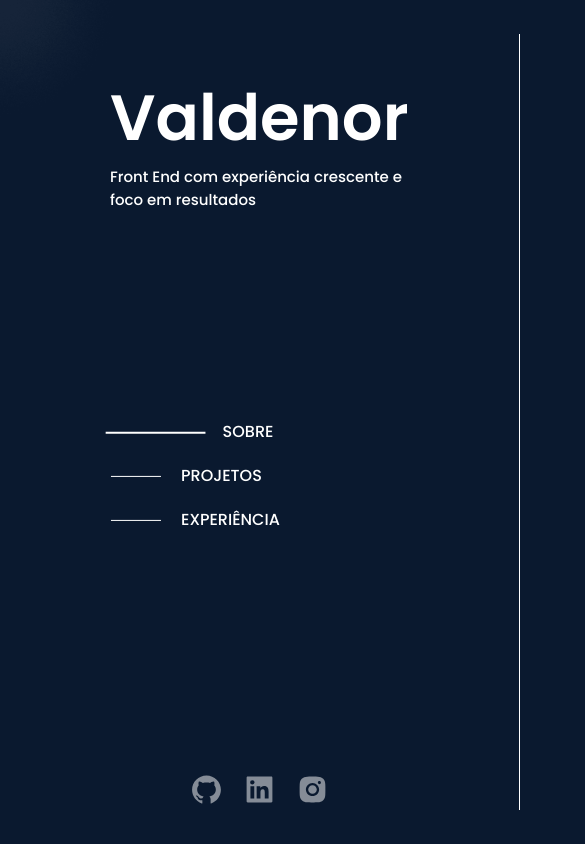
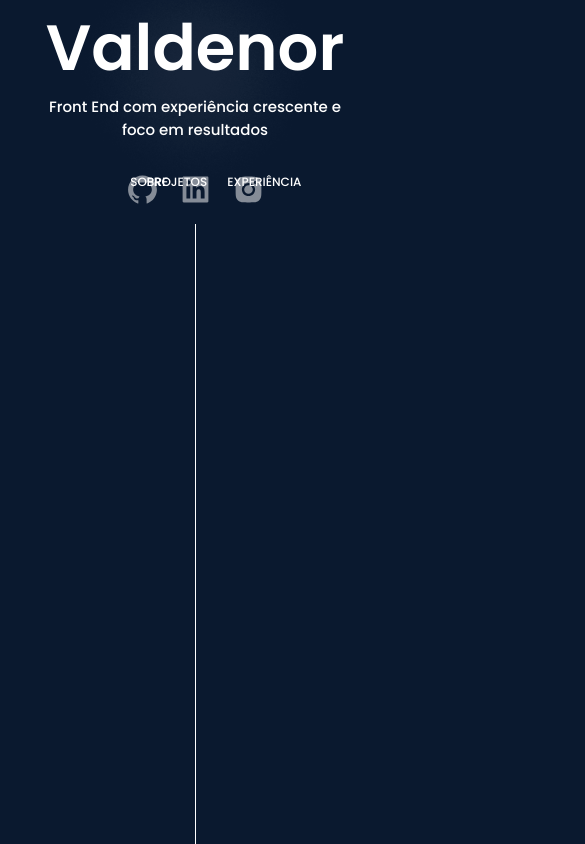
Before and after one commit to srnerdoso/meu-portifolio, a Next.js app: page / in a window 390 px wide. Shown: the top 844 px of the page, 585 px wide, since content can reach past the window. Built offline with nearby package versions, Linux system fonts and the light colour scheme.

Commit message:
Header feat responsivity

```diff
--- a/src/app/_components/Ligth.tsx
+++ b/src/app/_components/Ligth.tsx
@@ -1,18 +1,34 @@
 import NextImage from "next/image";
 import { useEffect, useRef } from "react";
 
-export default function Light() {
+interface LigthProps {
+  titleRef: React.RefObject<HTMLDivElement | null>;
+}
+
+export default function Light({ titleRef }: LigthProps) {
   const lightRef = useRef<HTMLImageElement>(null);
-  const target = useRef({ x: 0, y: 0 });
+  const target = useRef({ x: 300, y: 300 });
   const pos = useRef({ x: 0, y: 0 });
 
+  if (titleRef.current) {
+    const rect = titleRef.current.getBoundingClientRect();
+    target.current.x = rect.left + rect.width / 2;
+    target.current.y = rect.top + rect.height / 2;
+  }
+
   useEffect(() => {
-    const handleMouseMove = (e: MouseEvent) => {
-      target.current.x = e.clientX;
-      target.current.y = e.clientY;
+    const handleMouseMove = (e: MouseEvent | TouchEvent) => {
+      if (e instanceof TouchEvent) {
+        target.current.x = e.touches[0].clientX;
+        target.current.y = e.touches[0].clientY;
+      } else {
+        target.current.x = e.clientX;
+        target.current.y = e.clientY;
+      }
     };
 
     window.addEventListener("mousemove", handleMouseMove);
+    window.addEventListener("touchmove", handleMouseMove);
 
     const updatePosition = () => {
       pos.current.x += (target.current.x - pos.current.x) * 0.1;
--- a/src/app/_components/Ul.tsx
+++ b/src/app/_components/Ul.tsx
@@ -52,7 +52,7 @@ export default function Ul({
               height={index === activeIndex ? 2 : 1}
               src={`/images/svg/line1.svg`}
               priority
-              className="w-auto h-auto"
+              className="w-auto h-auto max-xl:hidden"
               style={{
                 transform:
                   index === activeIndex
--- a/src/app/page.tsx
+++ b/src/app/page.tsx
@@ -17,11 +17,15 @@ export default function Home() {
   const projectRef = useRef<SectionsRef>(null);
   const experienceRef = useRef<SectionsRef>(null);
 
+  const headerRef = useRef<HTMLDivElement>(null);
+
   const ulRef = useRef<HTMLLIElement[]>([]);
 
   const [isVisible, setIsVisible] = useState<
     Record<"about" | "projects" | "experience", boolean>
   >({ about: true, projects: false, experience: false });
+
+  const headerHeight = window.innerWidth;
 
   useEffect(() => {
     const observerToggle = (ref: React.RefObject<HTMLDivElement | null>) => {
@@ -60,21 +64,36 @@ export default function Home() {
 
   return (
     <>
-      <Ligth />
-      <div id="container" className="relative flex flex-row max-w-7xl m-auto">
-        <header className="sticky top-0 max-w-[537px] h-screen px-[110px] py-[70px] flex flex-col justify-between items-start">
-          <div id="title" className="flex flex-col max-w-[317px]">
-            <h1 className="text-[64px] font-semibold">Valdenor</h1>
-            <p className="text-[15px] font-medium">
+      <Ligth titleRef={headerRef} />
+      <div
+        id="container"
+        className="relative flex flex-row max-w-7xl m-auto max-xl:flex-col max-xl:w-full"
+      >
+        <div
+          id="header-container"
+          className={`flex m-auto max-xl:h-[${headerHeight}px]`}
+        >
+          <header className="sticky top-0 max-w-[537px] h-screen px-[110px] py-[70px] flex flex-col justify-between items-start max-xl:p-0 max-xl:static max-xl:w-full max-xl:h-full max-xl:justify-center">
+            <div
+              ref={headerRef}
+              id="title"
+              className="flex flex-col max-w-[317px] mt-auto"
+            >
+              <h1 className="text-[64px] text-center font-semibold">
+                Valdenor
+              </h1>
+              <p className="text-[15px] font-medium max-xl:text-center">
                 Front End com experiência crescente e foco em resultados
               </p>
             </div>
-          <nav className="relative">
+            <nav className="relative max-xl:static max-xl:w-full max-xl:order-3 mt-auto">
               <Ul
                 elementChildren={["Sobre", "Projetos", "Experiência"]}
-              className="uppercase font-medium flex flex-col gap-5 cursor-pointer select-none"
+                className="uppercase font-medium flex flex-col gap-5 cursor-pointer select-none max-xl:flex-row max-xl:text-xs max-xl:justify-center"
                 ulRef={ulRef}
-              activeIndex={Object.values(isVisible).findIndex((value) => value)}
+                activeIndex={Object.values(isVisible).findIndex(
+                  (value) => value
+                )}
               />
             </nav>
             <Anchor
@@ -91,12 +110,15 @@ export default function Home() {
               ]}
             />
           </header>
+        </div>
+
         <div
           id="line"
           className="sticky top-0 flex justify-center items-center h-screen"
         >
           <hr className="w-[1px] h-[92vh] bg-white border-none" />
         </div>
+
         <main className="flex flex-col px-[93px] text-justify text-[0.83em]">
           <About
             ref={aboutRef}
```
Lines whose indentation alone changed are shown as unchanged.
